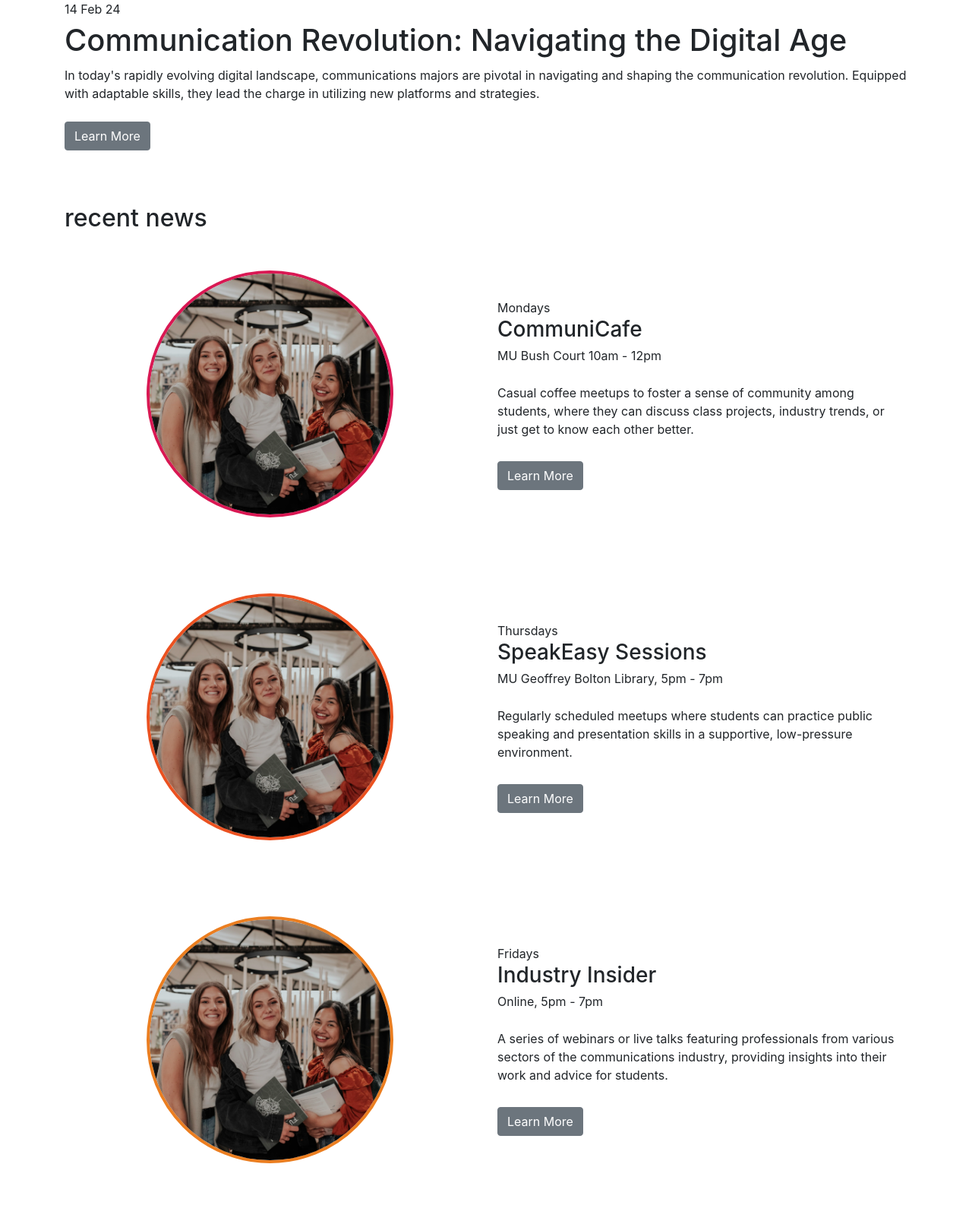
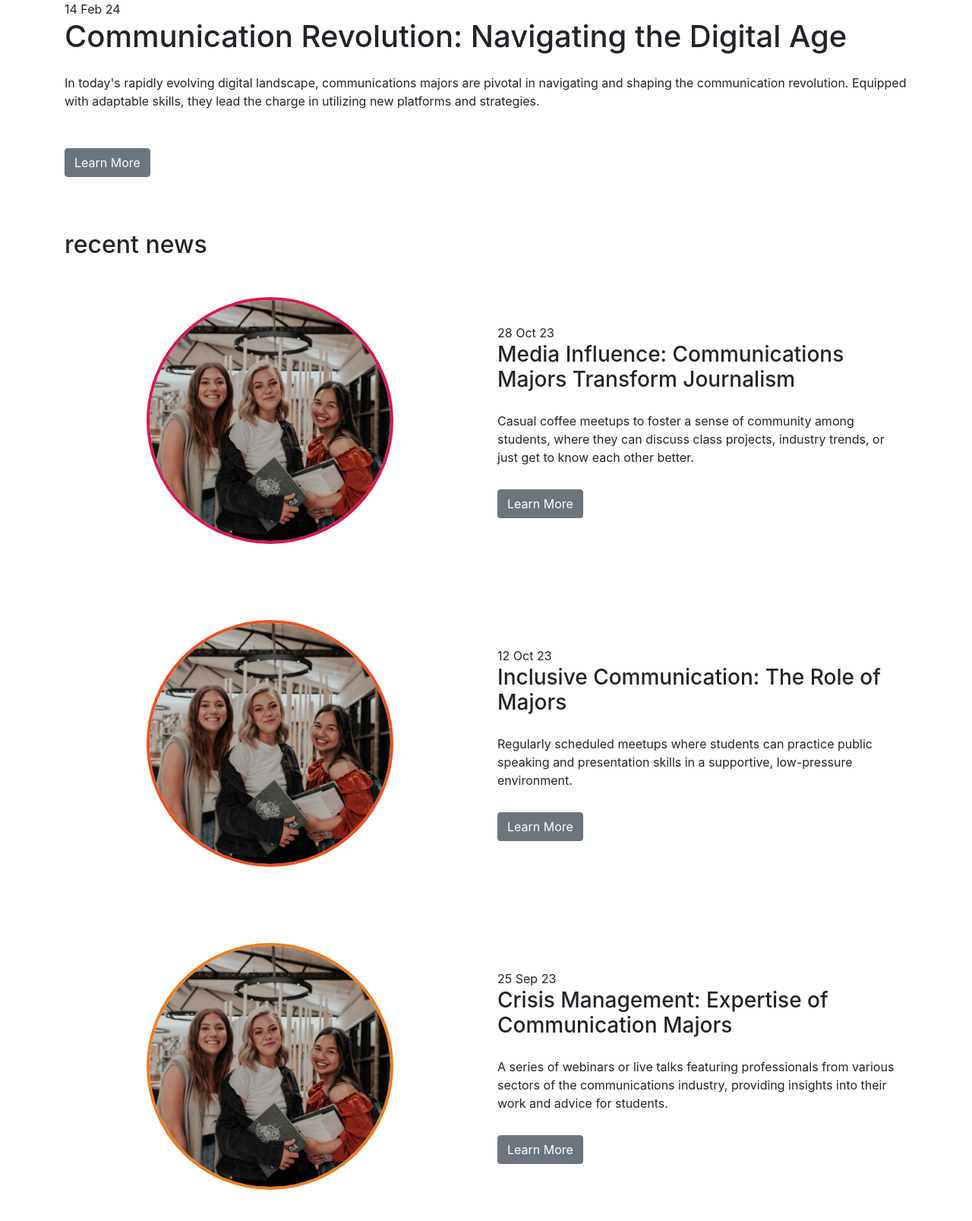
Before and after one commit to treytallent/Communications-Collective, a PHP site: page /news.html in a window 1280 px wide. Shown: the top 1607 px of the page at 76% size. Run offline with PHP 8.4, Linux system fonts and the light colour scheme.

Commit message:
news and events update

```diff
--- a/news.html
+++ b/news.html
@@ -21,10 +21,10 @@
     <header class="container-fluid bg-news">
       <div class="container">
         <p class="date">14 Feb 24</p>
-        <h1 class="header-title">
+        <h1 class="news-title">
           Communication Revolution: Navigating the Digital Age
         </h1>
-        <p class="location">
+        <p class="header-intro">
           In today's rapidly evolving digital landscape, communications majors
           are pivotal in navigating and shaping the communication revolution.
           Equipped with adaptable skills, they lead the charge in utilizing new
@@ -48,9 +48,10 @@
           </div>
 
           <div class="col-md-6 vertical-center">
-            <p class="date">Mondays</p>
-            <h3 class="title">CommuniCafe</h3>
-            <p class="location">MU Bush Court 10am - 12pm</p>
+            <p class="date">28 Oct 23</p>
+            <h3 class="news-title">
+              Media Influence: Communications Majors Transform Journalism
+            </h3>
             <p class="section1-intro">
               Casual coffee meetups to foster a sense of community among
               students, where they can discuss class projects, industry trends,
@@ -71,9 +72,10 @@
           </div>
 
           <div class="col-md-6 vertical-center">
-            <p class="date">Thursdays</p>
-            <h3 class="title">SpeakEasy Sessions</h3>
-            <p class="location">MU Geoffrey Bolton Library, 5pm - 7pm</p>
+            <p class="date">12 Oct 23</p>
+            <h3 class="news-title">
+              Inclusive Communication: The Role of Majors
+            </h3>
             <p class="section1-intro">
               Regularly scheduled meetups where students can practice public
               speaking and presentation skills in a supportive, low-pressure
@@ -94,9 +96,10 @@
           </div>
 
           <div class="col-md-6 vertical-center">
-            <p class="date">Fridays</p>
-            <h3 class="title">Industry Insider</h3>
-            <p class="location">Online, 5pm - 7pm</p>
+            <p class="date">25 Sep 23</p>
+            <h3 class="news-title">
+              Crisis Management: Expertise of Communication Majors
+            </h3>
             <p class="section1-intro">
               A series of webinars or live talks featuring professionals from
               various sectors of the communications industry, providing insights
--- a/style_news&events.css
+++ b/style_news&events.css
@@ -1,6 +1,17 @@
 .header-title {
-  margin-top: 5px;
   margin-bottom: 10px;
+}
+
+.header-intro {
+  margin-bottom: 50px;
+}
+
+.header-location {
+  margin-bottom: 10px;
+}
+
+.header-date {
+  margin-bottom: 50px;
 }
 
 section {
@@ -22,6 +33,10 @@ section {
 
 .title {
   margin-bottom: 5px;
+}
+
+.news-title {
+  margin-bottom: 25px;
 }
 
 .location {
```
Also changed, not shown: events.html (+34 -21 lines).
